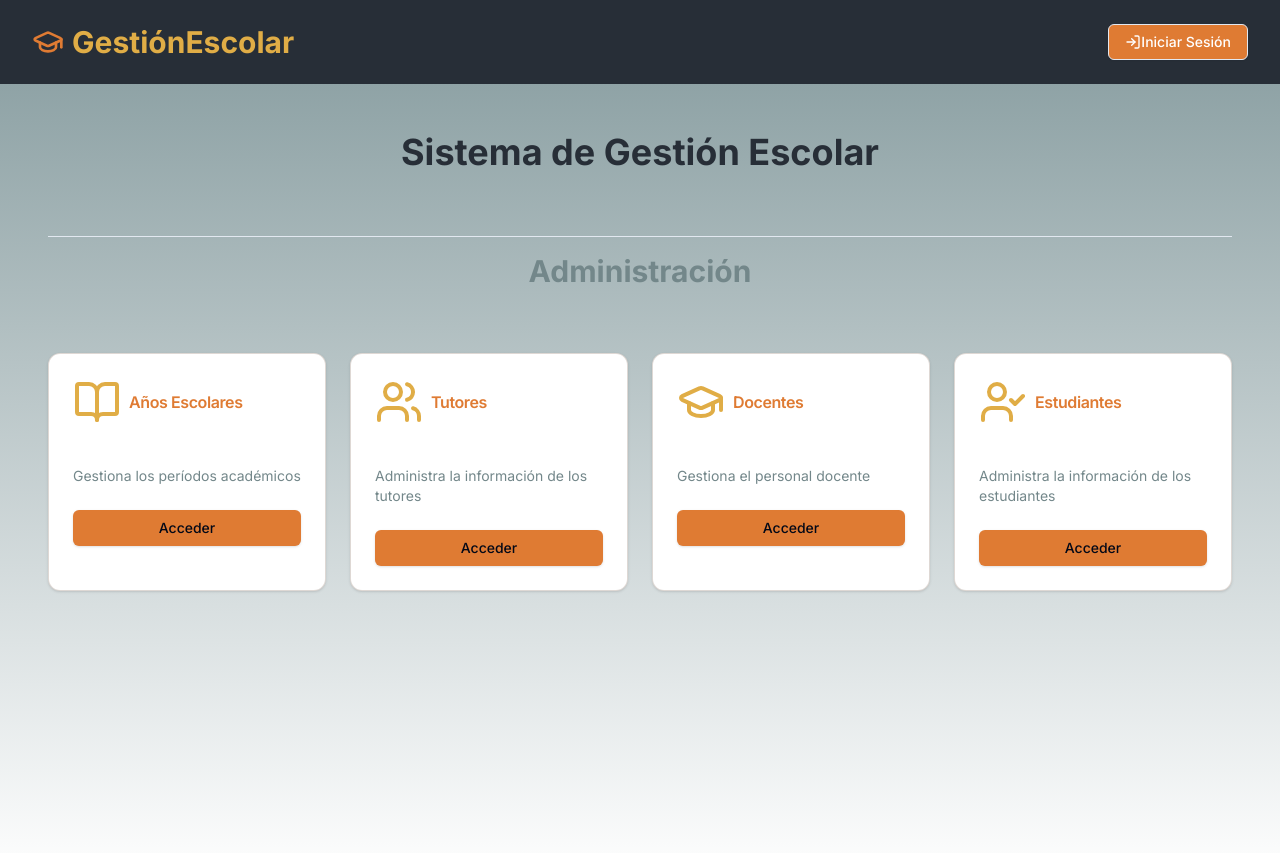
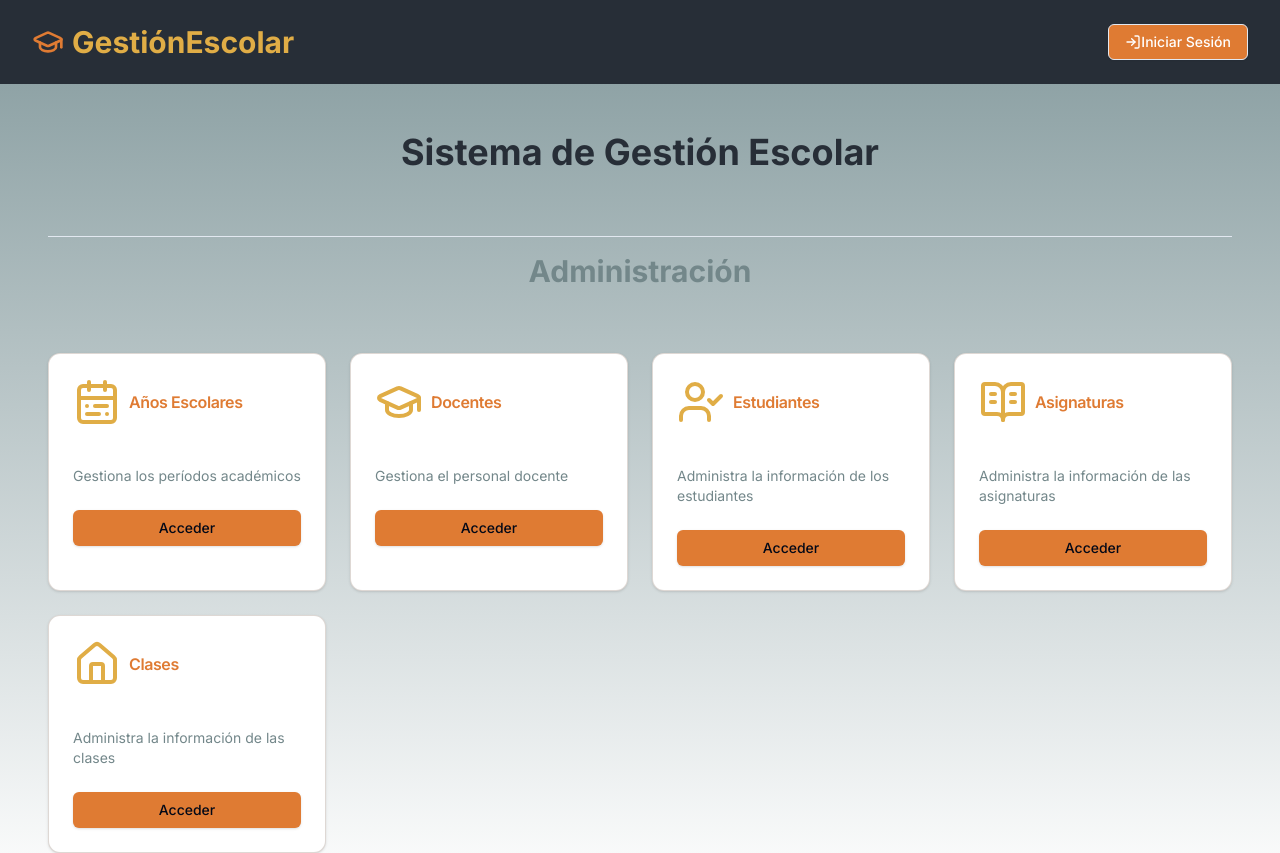
Before and after one commit to jaskonio/control-calificaciones-nextjs, a Next.js app: page /admin in a window 1280 px wide. Shown: the top 853 px of the page. Built offline with nearby package versions, Linux system fonts and the light colour scheme.

Commit message:
Update Admin Home Cards

```diff
--- a/src/app/components/ui/homeContent.tsx
+++ b/src/app/components/ui/homeContent.tsx
@@ -1,7 +1,7 @@
 import { Button } from "@/components/ui/button";
 import { Card, CardContent, CardDescription, CardHeader, CardTitle } from "@/components/ui/card";
 import Link from "next/link";
-import { BookOpen, Users, GraduationCap, UserCheck } from 'lucide-react'
+import { GraduationCap, UserCheck, House, BookOpenText, CalendarRange } from 'lucide-react'
 import { Separator } from "@/components/ui/separator";
 
 
@@ -9,10 +9,11 @@ export default async function HomeContent() {
     await new Promise(resolve => setTimeout(resolve, 500))
 
     const adminCards = [
-        { title: 'Años Escolares', description: 'Gestiona los períodos académicos', icon: BookOpen, href: '/school', color: 'bg-blue-500' },
-        { title: 'Tutores', description: 'Administra la información de los tutores', icon: Users, href: '/tutors', color: 'bg-green-500' },
-        { title: 'Docentes', description: 'Gestiona el personal docente', icon: GraduationCap, href: '/teachers', color: 'bg-yellow-500' },
-        { title: 'Estudiantes', description: 'Administra la información de los estudiantes', icon: UserCheck, href: '/students', color: 'bg-purple-500' },
+        { title: 'Años Escolares', description: 'Gestiona los períodos académicos', icon: CalendarRange, href: '/school'},
+        { title: 'Docentes', description: 'Gestiona el personal docente', icon: GraduationCap, href: '/teachers'},
+        { title: 'Estudiantes', description: 'Administra la información de los estudiantes', icon: UserCheck, href: '/students'},
+        { title: 'Asignaturas', description: 'Administra la información de las asignaturas', icon: BookOpenText, href: '/subjects'},
+        { title: 'Clases', description: 'Administra la información de las clases', icon: House, href: '/courses'},
     ]
 
     return (
```
